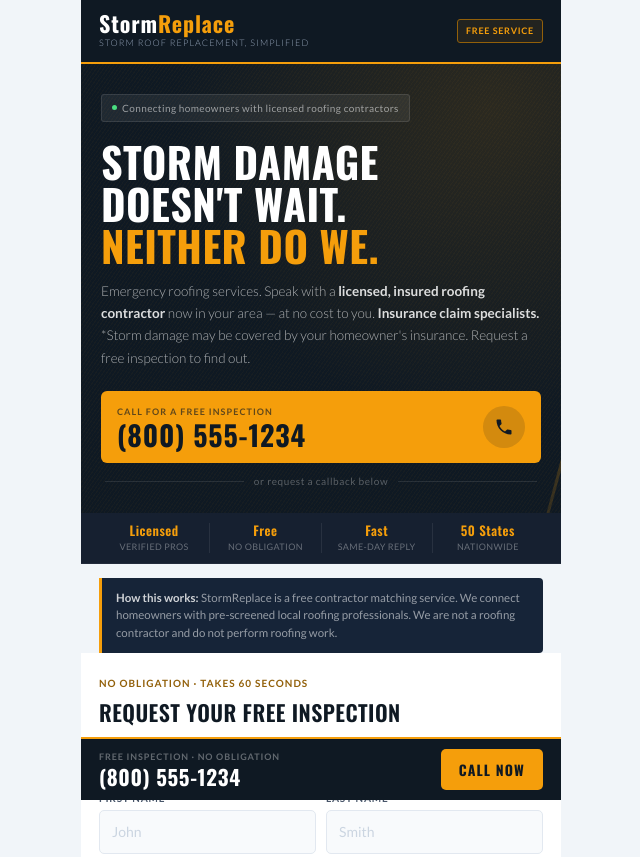
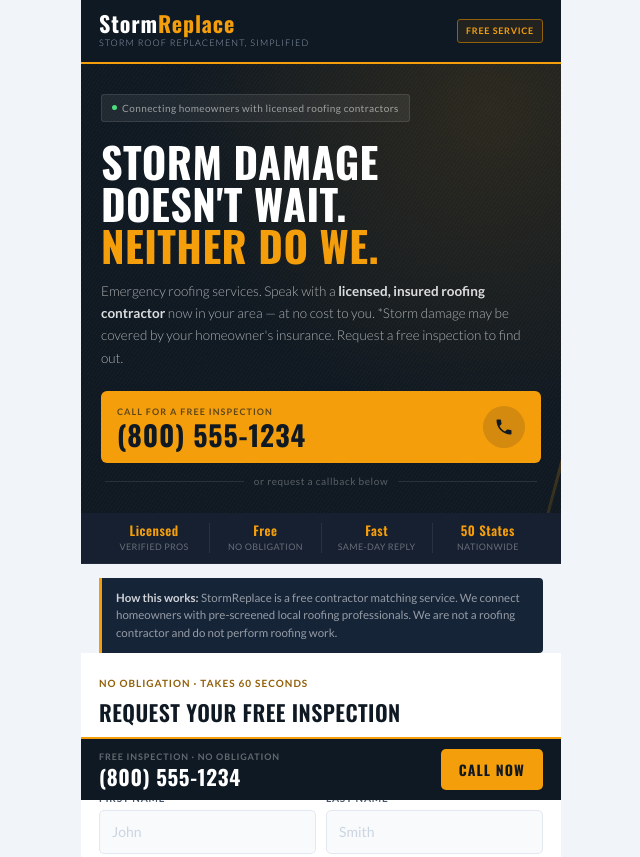
Before and after one commit to dathenfairley/stormreplace-site, a plain HTML site: page index.html in a window 1280 px wide. Shown: the top 857 px of the page, without its empty margins (319-959 px from the left). Drawn offline with nearby package versions, Linux system fonts and the light colour scheme.

Commit message:
Update index.html

```diff
--- a/index.html
+++ b/index.html
@@ -254,7 +254,7 @@
       <span class="amber">Neither do we.</span>
     </div>
     <p class="hero-body">
-      Emergency roofing services. Speak with a <strong>licensed, insured roofing contractor</strong> now in your area — at no cost to you. <strong>Insurance claim specialists.</strong> *Storm damage may be covered by your homeowner's insurance. Request a free inspection to find out.
+      Emergency roofing services. Speak with a <strong>licensed, insured roofing contractor</strong> now in your area — at no cost to you. *Storm damage may be covered by your homeowner's insurance. Request a free inspection to find out.
     </p>
     <a class="phone-cta" href="tel:+18005551234">
       <div>
```
